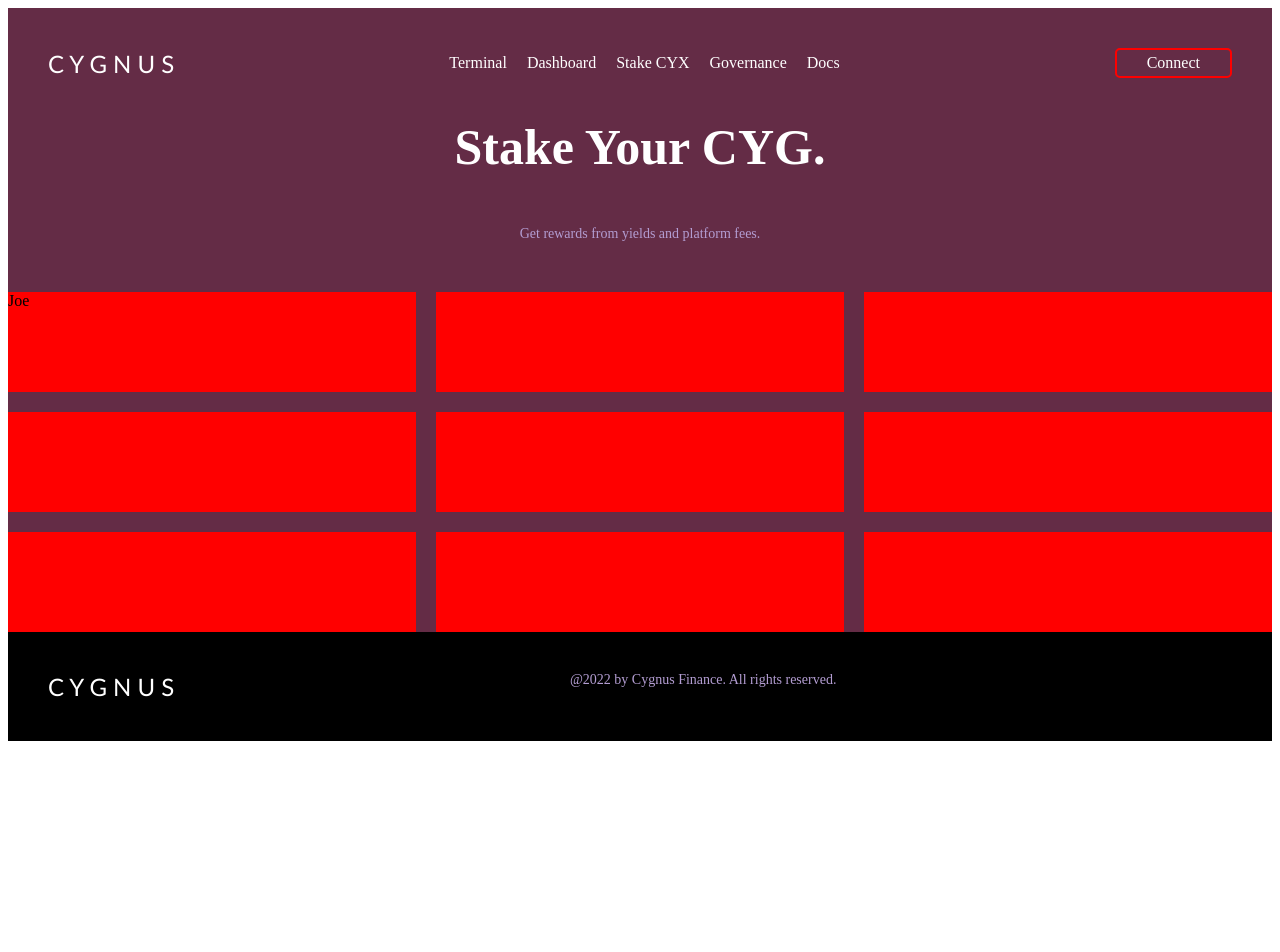
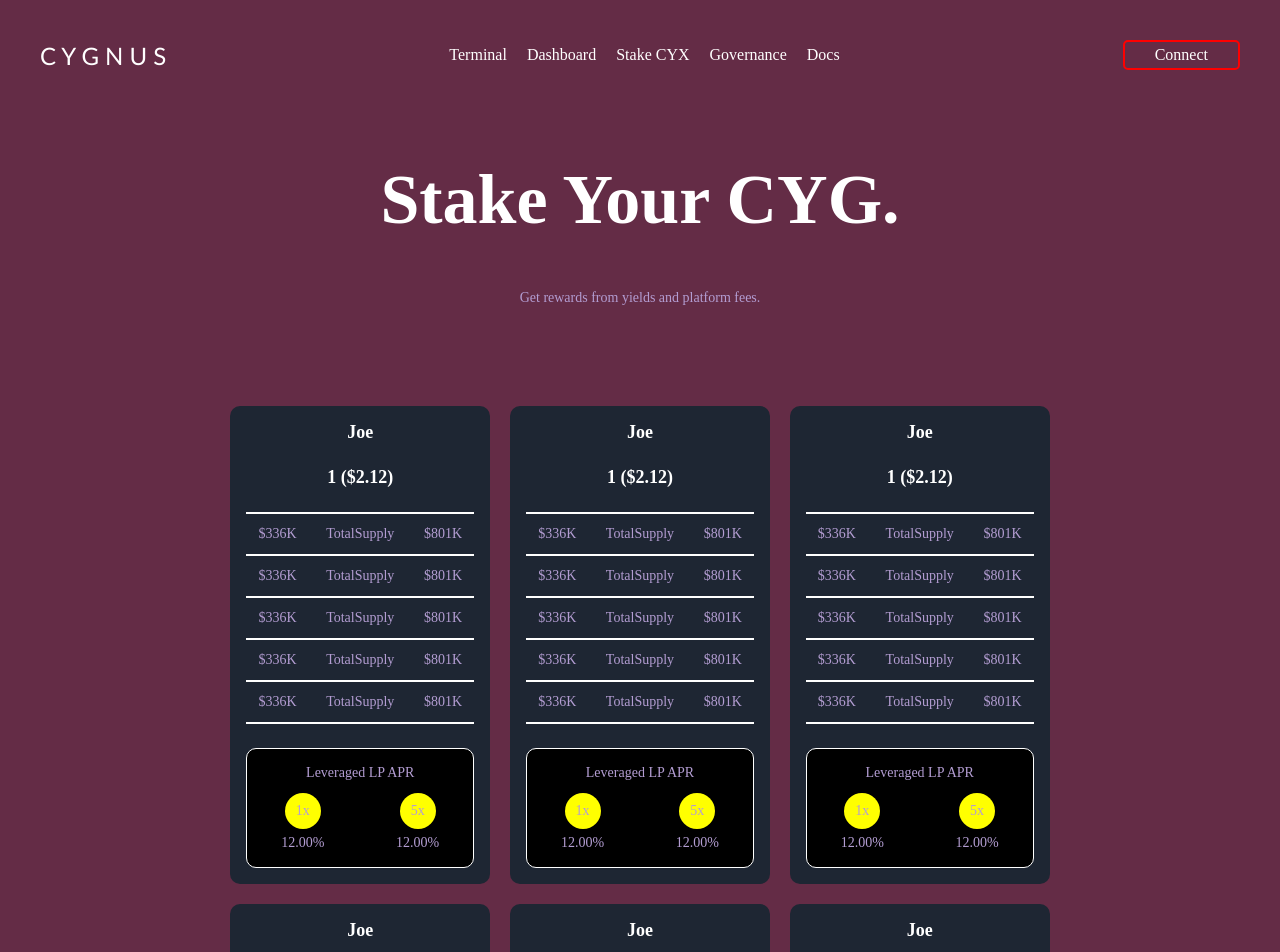
Before and after one commit to whereverest/cygnus-frontend, a React (Create React App) app: page / in a window 1280 px wide. Shown: the top 952 px of the page. Before the commit the page ends 800 px from the top, so only its background shows below. Built offline with nearby package versions, Linux system fonts and the light colour scheme.

Commit message:
design template

```diff
--- a/src/styles/atoms/text.scss
+++ b/src/styles/atoms/text.scss
@@ -1,7 +1,7 @@
 .atom-text{
   color: white;
   &-title{
-    font-size: 50px;
+    font-size: 70px;
     font-weight: bolder;
   }
 
--- a/src/styles/molecules/index.scss
+++ b/src/styles/molecules/index.scss
@@ -1,2 +1 @@
-@import './navigator.scss';
-@import './socials.scss';
+@import './lendingPoolCard.scss';
--- /dev/null
+++ b/src/styles/molecules/lendingPoolCard.scss
@@ -0,0 +1,65 @@
+.molecule-lpcard {
+  background-color: #1E2633;
+
+  border-radius: 10px;
+  text-align: center;
+  padding: 16px;
+  display: flex;
+  flex-direction: column;
+  gap: 24px;
+
+  &__data-table {
+    padding: 2px 0px;
+    background-color: white;
+    display: flex;
+    flex-direction: column;
+    gap: 2px;
+    &__row{
+      background-color:#1E2633;
+      display: flex;
+      align-items: center;
+      justify-content: space-between;
+      padding: 12px;
+    }
+  }
+  &__footer{
+    display: flex;
+    flex-direction: column;
+    gap: 12px;
+    border-radius: 10px;
+    background-color: black;
+    padding: 16px;
+    border: 1px solid white;
+
+    &__title{
+
+    }
+
+    &__body{
+      display: flex;
+      align-items: center;
+      justify-content: space-around;
+
+      &__left, &__right{
+        display: flex;
+        flex-direction: column;
+        gap: 6px;
+        align-items: center;
+        &__circle{
+          width: 36px;
+          height: 36px;
+          background-color: yellow;
+          border-radius: 50%;
+          display: flex;
+          align-items: center;
+          justify-content: center;
+        }
+
+        &__text{}
+      }
+      &__arrow{
+
+      }
+    }
+  }
+}
--- a/src/styles/molecules/navigator.scss
+++ /dev/null
@@ -1,8 +0,0 @@
-.molecule-navigator {
-  display: flex;
-  flex-direction: row;
-
-  .atom-button {
-    padding: 10px;
-  }
-}
--- a/src/styles/molecules/socials.scss
+++ /dev/null
@@ -1,9 +0,0 @@
-.molecule-socials {
-  display: flex;
-  flex-direction: row;
-  color: white;
-
-  .atom-button {
-    padding: 10px;
-  }
-}
--- a/src/styles/pages/home.scss
+++ b/src/styles/pages/home.scss
@@ -3,15 +3,13 @@
   display: flex;
   flex-direction: column;
   gap: 50px;
+  padding: 50px 0px;
 
   &__card-group{
     display: grid;
     grid-template-columns: 1fr 1fr 1fr;
     gap: 20px;
-
-    div{
-      height: 100px;
-      background-color: red;
-    }
+    padding: 0% 18%;
+    padding-top: 50px;
   }
 }
--- a/src/styles/pages/index.scss
+++ b/src/styles/pages/index.scss
@@ -1 +1,5 @@
 @import './home.scss';
+
+body{
+  margin: 0px;
+}
--- a/src/ui/molecules/lendingPoolCard.tsx
+++ b/src/ui/molecules/lendingPoolCard.tsx
@@ -1,19 +1,75 @@
 import React from "react";
+
+// atoms
+import Text from "../atoms/text";
+
+interface Row {
+  value0: string;
+  title: string;
+  value1: string;
+}
 
 interface LendingPoolCardProps {
   data: {
-    title: string,
-    amount: number,
-    price: string
-  }
+    title: string;
+    amount: number;
+    price: string;
+    rows: Array<Row>;
+    // token0TotalSupply: string;
+    // token1TotalSupply: string;
+    // token0TotalBorrowed: string;
+    // token1TotalBorrowed: string;
+    // token0Utilization: string;
+    // token1Utilization: string;
+    // token0SupplyAPR: string;
+    // token1SupplyAPR: string;
+    // token0BorrowAPR: string;
+    // token1BorrowAPR: string;
+  };
 }
 
-const LendingPoolCard: React.FC<LendingPoolCardProps> = ({
-  data
-}) => {
-  return <div className="molecule-lendingpoolcard">
-    {data.title}
-  </div>;
+const LPCard: React.FC<LendingPoolCardProps> = ({ data }) => {
+  return (
+    <div className="molecule-lpcard">
+      <Text type="subtitle">{data.title}</Text>
+      <Text type="subtitle">{`${data.amount} (${data.price})`}</Text>
+      <div className="molecule-lpcard__data-table">
+        {data.rows.map((row, index) => {
+          return (
+            <div className="molecule-lpcard__data-table__row">
+              <Text type="paragraph">{row.value0}</Text>
+              <Text type="paragraph">{row.title}</Text>
+              <Text type="paragraph">{row.value1}</Text>
+            </div>
+          );
+        })}
+      </div>
+      <div className="molecule-lpcard__footer">
+        <div className="molecule-lpcard__footer__title">
+          <Text type="paragraph">Leveraged LP APR</Text>
+        </div>
+        <div className="molecule-lpcard__footer__body">
+          <div className="molecule-lpcard__footer__body__left">
+            <div className="molecule-lpcard__footer__body__left__circle">
+              <Text type="paragraph">1x</Text>
+            </div>
+            <div className="molecule-lpcard__footer__body__left__text">
+              <Text type="paragraph">12.00%</Text>
+            </div>
+          </div>
+          <div className="molecule-lpcard__footer__body__arrow"></div>
+          <div className="molecule-lpcard__footer__body__right">
+            <div className="molecule-lpcard__footer__body__right__circle">
+              <Text type="paragraph">5x</Text>
+            </div>
+            <div className="molecule-lpcard__footer__body__right__text">
+              <Text type="paragraph">12.00%</Text>
+            </div>
+          </div>
+        </div>
+      </div>
+    </div>
+  );
 };
 
-export default LendingPoolCard;
+export default LPCard;
--- a/src/ui/pages/home.tsx
+++ b/src/ui/pages/home.tsx
@@ -8,21 +8,17 @@ import Button from "../atoms/button";
 import LendingPoolCard from "../molecules/lendingPoolCard";
 
 const Home = () => {
-
   const lendingPoolCardData = {
-    title: 'Joe',
+    title: "Joe",
     amount: 1,
-    price: '$2.12',
-    token0TotalSupply: '$336K',
-    token1TotalSupply: '$801K',
-    token0TotalBorrowed: '$336K',
-    token1TotalBorrowed: '$801K',
-    token0Utilization: '39.25%',
-    token1Utilization: '13.15%',
-    token0SupplyAPR: '0.18%',
-    token1SupplyAPR: '0.02%',
-    token0BorrowAPR: '0.52%',
-    token1BorrowAPR: '0.18%'
+    price: "$2.12",
+    rows: [
+      { value0: "$336K", title: "TotalSupply", value1: "$801K" },
+      { value0: "$336K", title: "TotalSupply", value1: "$801K" },
+      { value0: "$336K", title: "TotalSupply", value1: "$801K" },
+      { value0: "$336K", title: "TotalSupply", value1: "$801K" },
+      { value0: "$336K", title: "TotalSupply", value1: "$801K" },
+    ],
   };
 
   return (
@@ -35,14 +31,12 @@ const Home = () => {
       </Text>
       <div className="page-home__card-group">
         <LendingPoolCard data={lendingPoolCardData} />
-        <div />
-        <div />
-        <div />
-        <div />
-        <div />
-        <div />
-        <div />
-        <div />
+        <LendingPoolCard data={lendingPoolCardData} />
+        <LendingPoolCard data={lendingPoolCardData} />
+        <LendingPoolCard data={lendingPoolCardData} />
+        <LendingPoolCard data={lendingPoolCardData} />
+        <LendingPoolCard data={lendingPoolCardData} />
+        <LendingPoolCard data={lendingPoolCardData} />
       </div>
     </div>
   );
```
